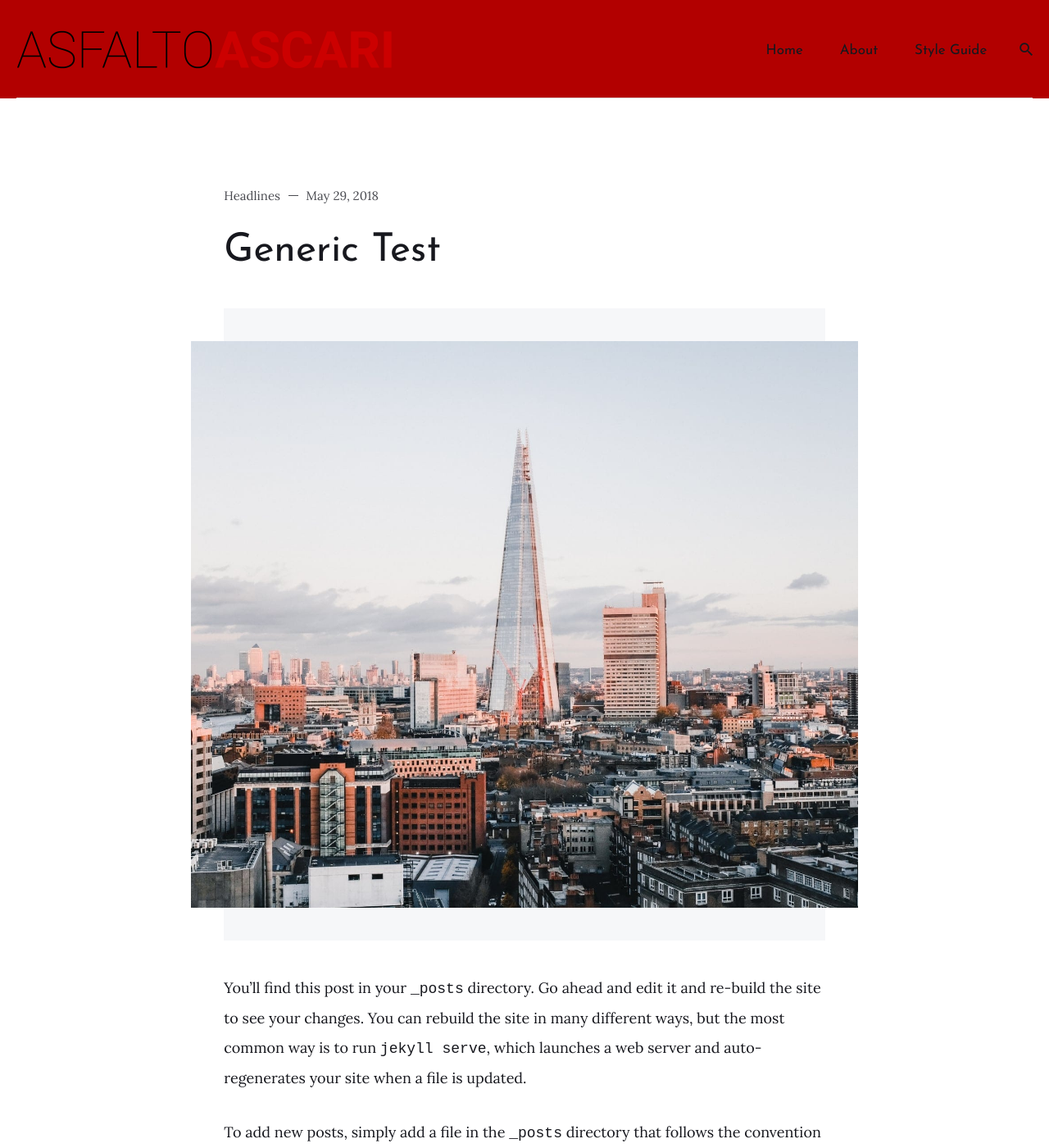
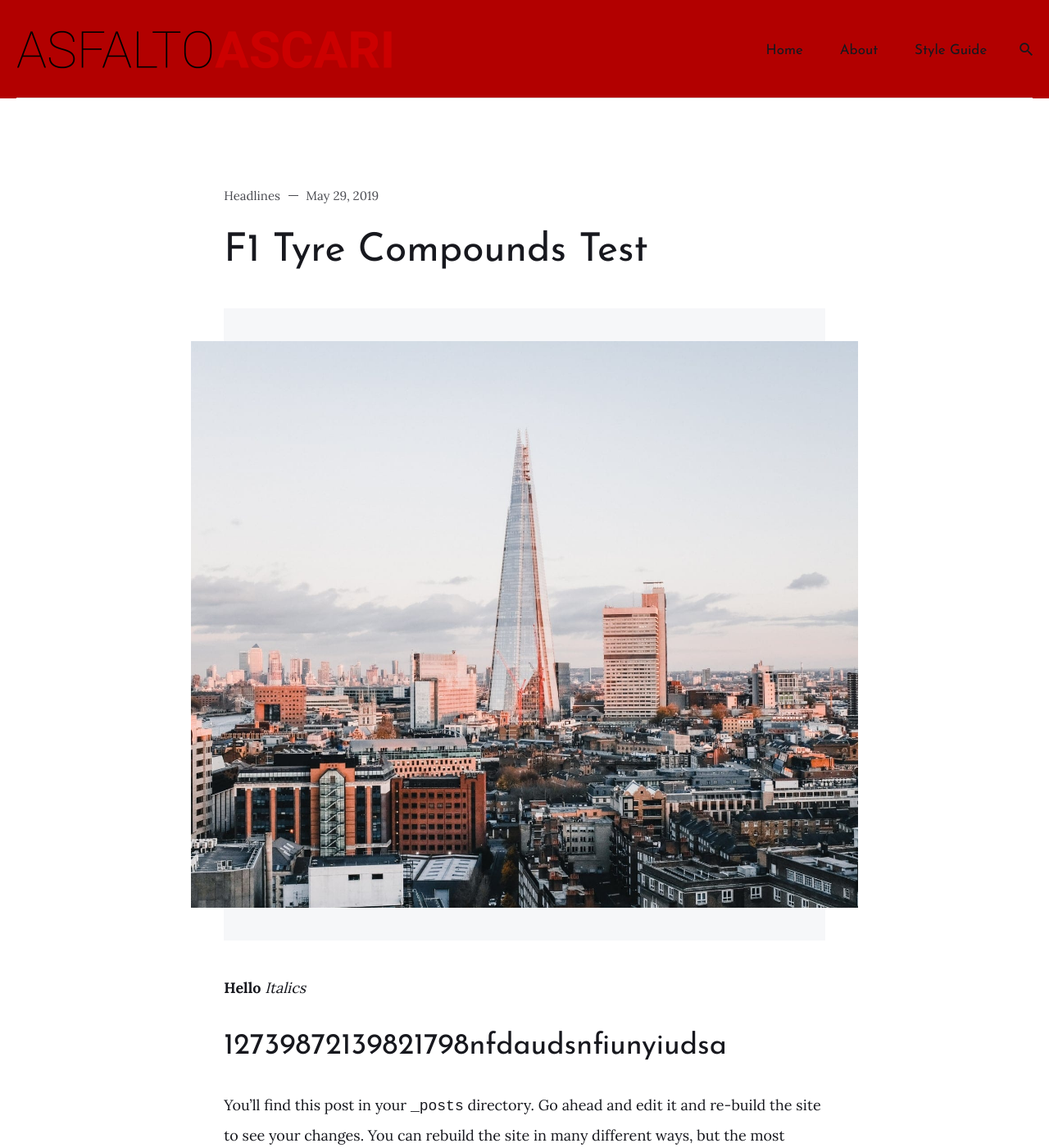
Before and after one commit to Asfalto-Ascari/AsfaltoAscari, a Jekyll site: the page built from _posts/2019-10-06-Generic-FormulaOne-Post.markdown, in a window 1280 px wide and 1400 px high. Shown: the whole window at 82% size. Built offline with Jekyll 4.4.1, drawn with Linux system fonts in a browser that asks for light colours; nearby versions of some CDN libraries; comment, search, counter and statistics services are not loaded.

Commit message:
Change logo and article test

```diff
--- a/_config.yml
+++ b/_config.yml
@@ -7,7 +7,7 @@
 # Author Settings
 author:
   name: Asfalto Ascari
-  image: '/images/01.jpg'
+  image: '/images/Logo4eWhite.png'
 
 # Contact links
 # Example of adding a new link to the footer - {name: "Github", icon: "ion-logo-github", link: "https://github.com"}
--- a/_posts/2019-10-06-Generic-FormulaOne-Post.markdown
+++ b/_posts/2019-10-06-Generic-FormulaOne-Post.markdown
@@ -1,10 +1,15 @@
 ---
 layout: post
-title:  "Generic Test"
-date:   2018-05-29 18:05:55 +0300
+title:  "F1 Tyre Compounds Test"
+date:   2019-05-29 18:05:55 +0300
 image:  '/images/04.jpg'
 tags:   Headlines
 ---
+**Hello**
+*Italics*
+
+# 12739872139821798nfdaudsnfiunyiudsa
+
 You’ll find this post in your `_posts` directory. Go ahead and edit it and re-build the site to see your changes. You can rebuild the site in many different ways, but the most common way is to run `jekyll serve`, which launches a web server and auto-regenerates your site when a file is updated.
 
 To add new posts, simply add a file in the `_posts` directory that follows the convention `YYYY-MM-DD-name-of-post.ext` and includes the necessary front matter. Take a look at the source for this post to get an idea about how it works.
```
